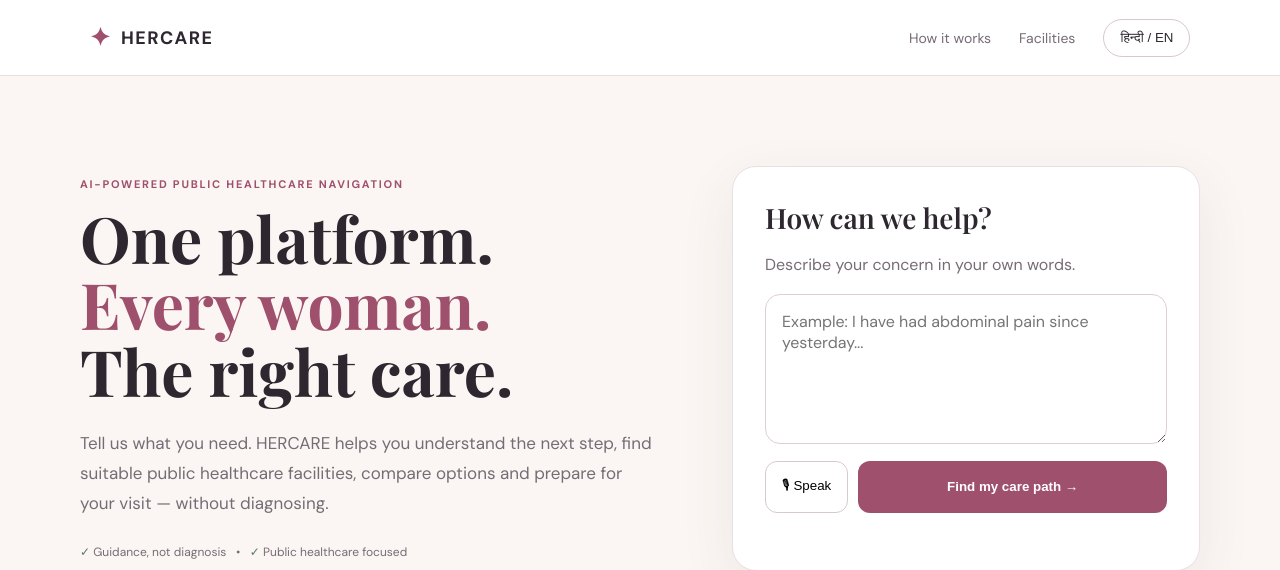
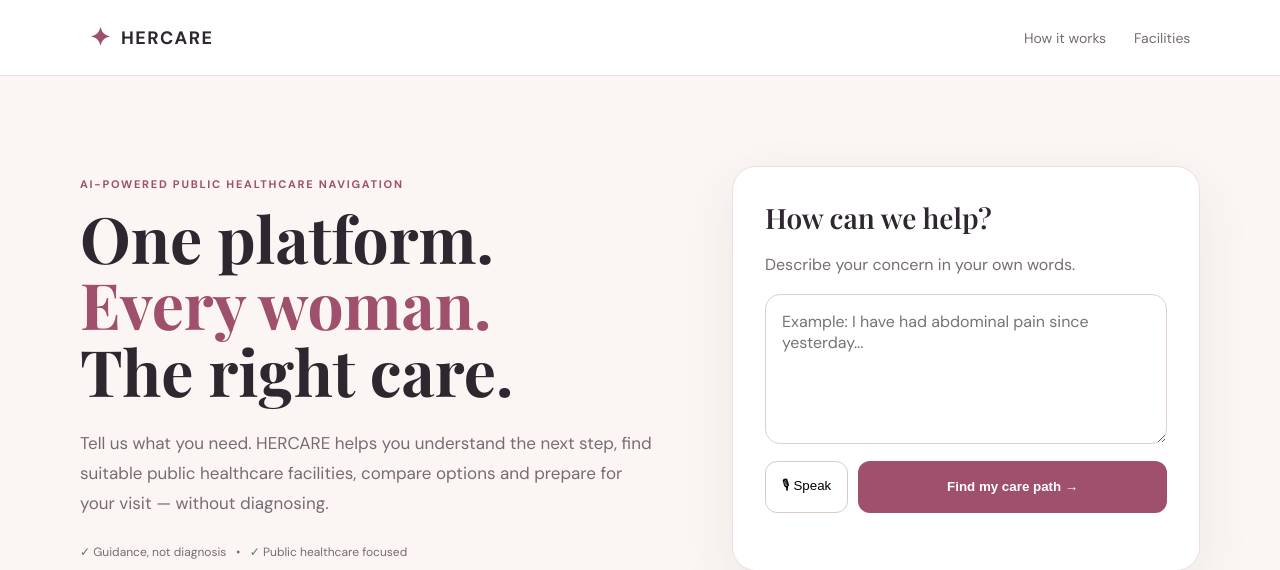
Before and after one commit to amulyagupta08/HerCare, a Flask app: page / in a window 1280 px wide. Shown: the top 570 px of the page. Run offline with Flask 3, Linux system fonts and the light colour scheme.

Commit message:
Update navigation in index.html
Removed language toggle button from navigation.

```diff
--- a/templates/index.html
+++ b/templates/index.html
@@ -15,7 +15,7 @@
 <body>
 <header>
   <div class="brand"><span class="logo">✦</span><span>HERCARE</span></div>
-  <nav><a href="#how">How it works</a><a href="#facilities">Facilities</a><button class="lang" onclick="toggleLang()">हिन्दी / EN</button></nav>
+  <nav><a href="#how">How it works</a><a href="#facilities">Facilities</a></nav>
 </header>
 
 <main>
```
